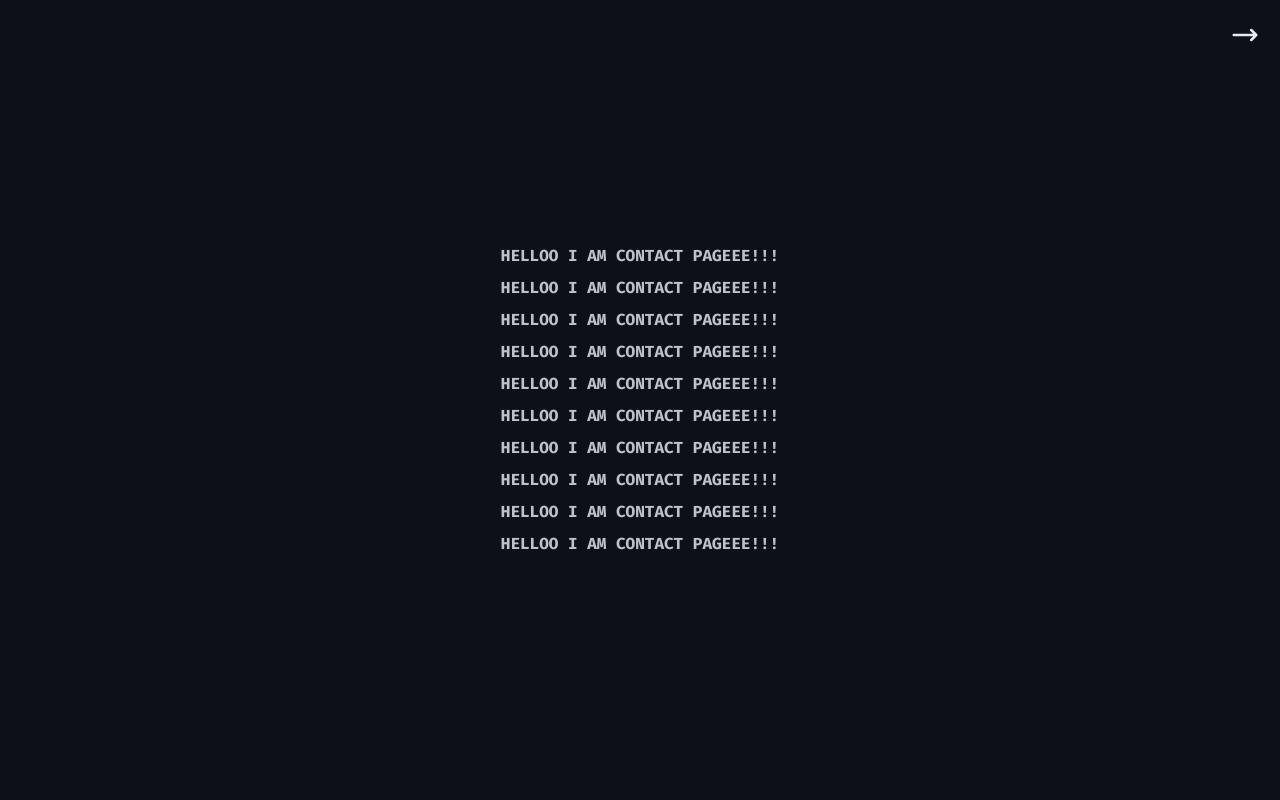
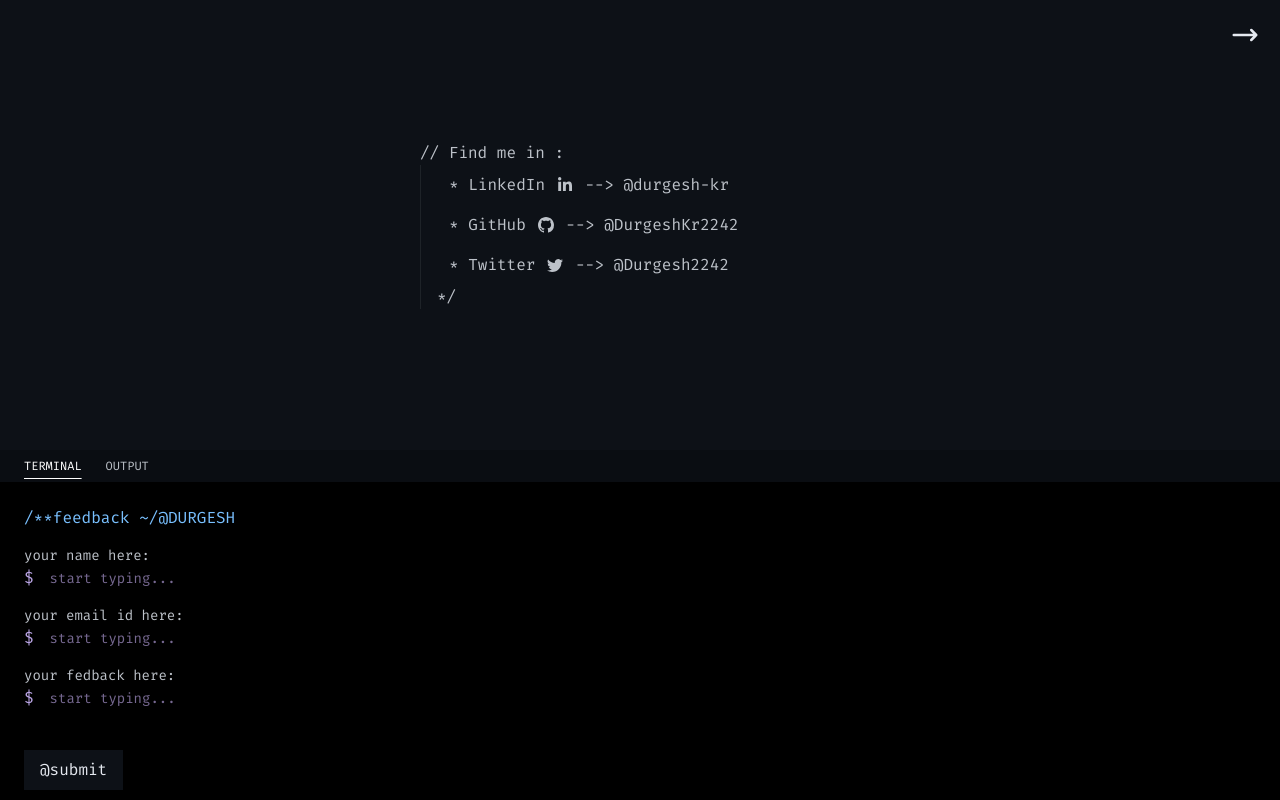
Before and after one commit to DurgeshKr2242/my-portfolio, a Next.js app: page / in a window 1280 px wide. Both pictures are taken after a click on the element "Contact". Built offline with nearby package versions, Linux system fonts and the light colour scheme.

Commit message:
contact page done

```diff
--- a/components/Contact/Contact.js
+++ b/components/Contact/Contact.js
@@ -1,38 +1,36 @@
 import React from "react";
+
+import { BsTwitter } from "react-icons/bs";
+import { BsGithub } from "react-icons/bs";
+import { FaLinkedinIn } from "react-icons/fa";
 
 const Contact = () => {
   return (
-    <div className="flex flex-col gap-2">
-      <p className="text-base font-semibold text-tWhiteSec fourK:text-xl">
-        HELLOO I AM CONTACT PAGEEE!!!
-      </p>
-      <p className="text-base font-semibold text-tWhiteSec fourK:text-xl">
-        HELLOO I AM CONTACT PAGEEE!!!
-      </p>
-      <p className="text-base font-semibold text-tWhiteSec fourK:text-xl">
-        HELLOO I AM CONTACT PAGEEE!!!
-      </p>
-      <p className="text-base font-semibold text-tWhiteSec fourK:text-xl">
-        HELLOO I AM CONTACT PAGEEE!!!
-      </p>
-      <p className="text-base font-semibold text-tWhiteSec fourK:text-xl">
-        HELLOO I AM CONTACT PAGEEE!!!
-      </p>
-      <p className="text-base font-semibold text-tWhiteSec fourK:text-xl">
-        HELLOO I AM CONTACT PAGEEE!!!
-      </p>
-      <p className="text-base font-semibold text-tWhiteSec fourK:text-xl">
-        HELLOO I AM CONTACT PAGEEE!!!
-      </p>
-      <p className="text-base font-semibold text-tWhiteSec fourK:text-xl">
-        HELLOO I AM CONTACT PAGEEE!!!
-      </p>
-      <p className="text-base font-semibold text-tWhiteSec fourK:text-xl">
-        HELLOO I AM CONTACT PAGEEE!!!
-      </p>
-      <p className="text-base font-semibold text-tWhiteSec fourK:text-xl">
-        HELLOO I AM CONTACT PAGEEE!!!
-      </p>
+    <div className="flex flex-col w-[440px] gap-2 ">
+      <div className="min-w-xl text-tWhiteSec">
+        <p className="">{`// Find me in : `}</p>
+        <div className="border-l-[1px] pl-4  border-tWhiteSec/10 ">
+          <p className="flex items-center gap-3 px-3 py-2 transition-all duration-300 rounded-sm cursor-pointer group hover:bg-bgBlackSec">
+            * LinkedIn <FaLinkedinIn className="group-hover:text-blue-500" />
+            <p className="group-hover:hidden">{`--> @durgesh-kr`}</p>
+            <p className="hidden text-sm group-hover:inline ">{`--> linkedin.com/in/durgesh-kr`}</p>
+          </p>
+          <p className="flex items-center gap-3 px-3 py-2 transition-all duration-300 rounded-sm cursor-pointer group hover:bg-bgBlackSec">
+            * GitHub <BsGithub className="group-hover:text-white" />
+            {/* <p>{`--> @DurgeshKr2242`}</p> */}
+            <p className="group-hover:hidden">{`--> @DurgeshKr2242`}</p>
+            <p className="hidden text-sm group-hover:inline">{`--> github.com/DurgeshKr2242`}</p>
+          </p>
+          <p className="flex items-center gap-3 px-3 py-2 transition-all duration-300 rounded-sm cursor-pointer group hover:bg-bgBlackSec pb">
+            * Twitter <BsTwitter className="group-hover:text-red-500" />
+            {/* <p>{`--> @Durgesh2242`}</p> */}
+            <p className="group-hover:hidden">{`--> @Durgesh2242`}</p>
+            <p className="hidden text-sm group-hover:inline">{`--> twitter.com/Durgesh2242`}</p>
+          </p>
+
+          <p>{`*/`}</p>
+        </div>
+      </div>
     </div>
   );
 };
--- /dev/null
+++ b/components/Contact/Mail.js
@@ -0,0 +1,85 @@
+import React, { useState } from "react";
+import { FaGreaterThan } from "react-icons/fa";
+
+const Mail = () => {
+  const [terminalActive, setTerminalActive] = useState(true);
+
+  return (
+    <div className="flex flex-col gap-6 ">
+      <div className="flex justify-start w-full gap-6 py-2 pl-6 bg-bgBlackSec">
+        <button
+          onClick={() => setTerminalActive(true)}
+          className={`text-xs  ${
+            terminalActive && "text-white underline underline-offset-8"
+          } text-tWhiteSec`}
+        >
+          TERMINAL
+        </button>
+        <button
+          onClick={() => setTerminalActive(false)}
+          className={`text-xs text-tWhiteSec ${
+            !terminalActive && "text-white underline underline-offset-8"
+          }`}
+        >
+          OUTPUT
+        </button>
+        {/* <p>TERMINAL</p> */}
+      </div>
+
+      <form className="flex flex-col items-start w-full gap-4 pl-6">
+        <p className=" text-tBlue">{`/**feedback ~/@DURGESH`}</p>
+        <div className="flex flex-col justify-start w-full">
+          <label className="text-sm text-tWhiteSec" htmlFor="name">
+            your name here:{""}
+          </label>
+          <div className=" flex w-full gap-4 justify-start items-center text-[#B9A4E3]">
+            <p className="">$</p>
+            <input
+              name="name"
+              id="name"
+              type="text"
+              placeholder="start typing..."
+              className="placeholder:text-sm bg-transparent w-full caret-[#B9A4E3] placeholder:text-[#b9a4e3a4] outline-none"
+            />
+          </div>
+        </div>
+
+        <div className="flex flex-col justify-start">
+          <label className="text-sm text-tWhiteSec" htmlFor="email">
+            your email id here:{" "}
+          </label>
+          <div className=" flex gap-4 justify-start items-center text-[#B9A4E3]">
+            <p className="">$</p>
+            <input
+              name="email"
+              id="email"
+              type="text"
+              placeholder="start typing..."
+              className="placeholder:text-sm bg-transparent caret-[#B9A4E3] placeholder:text-[#b9a4e3a4] outline-none w-full"
+            />
+          </div>
+        </div>
+
+        <div className="flex flex-col justify-start w-full">
+          <label className="text-sm text-tWhiteSec" htmlFor="feedback">
+            your fedback here:{" "}
+          </label>
+          <div className=" flex gap-4 justify-start items-center text-[#B9A4E3]">
+            <p className="">$</p>
+            <input
+              name="feedback"
+              id="feedback"
+              type="text"
+              placeholder="start typing..."
+              className="placeholder:text-sm bg-transparent caret-[#B9A4E3] placeholder:text-[#b9a4e3a4] outline-none w-full"
+            />
+          </div>
+        </div>
+
+        <button className="px-4 py-2 mt-6 bg-bgBlack">@submit</button>
+      </form>
+    </div>
+  );
+};
+
+export default Mail;
--- a/components/Main/Main.js
+++ b/components/Main/Main.js
@@ -11,6 +11,7 @@ import { AnimatePresence, motion, useCycle } from "framer-motion";
 import About from "../About/About";
 import Contact from "../Contact/Contact";
 import Skills from "../About/Skills";
+import Mail from "../Contact/Mail";
 
 const sideVariantsAbout = {
   closed: {
@@ -121,16 +122,21 @@ const Main = () => {
               scale: 0,
               transition: { duration: 0.3 },
             }}
-            className="flex items-center justify-center w-full h-full "
+            className="flex flex-col items-center justify-center w-full h-full "
           >
             <motion.div
               initial="closed"
               animate="open"
               exit="closed"
               variants={sideVariantsContact}
-              className="flex flex-col gap-20"
+              className="flex flex-col items-center justify-center w-full h-full"
             >
-              <Contact />
+              <div className="flex justify-center items-center grow-[3] w-full">
+                <Contact />
+              </div>
+              <div className="grow-[1] w-full max-h-[350px] bg-black">
+                <Mail />
+              </div>
             </motion.div>
           </motion.div>
         )}
```
